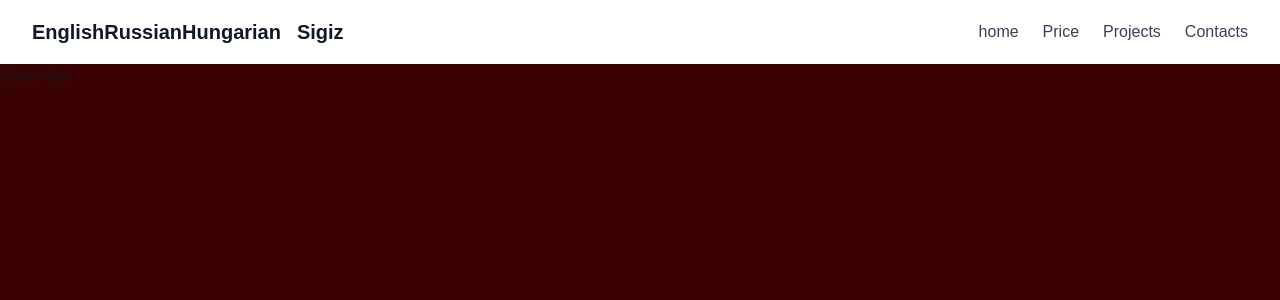
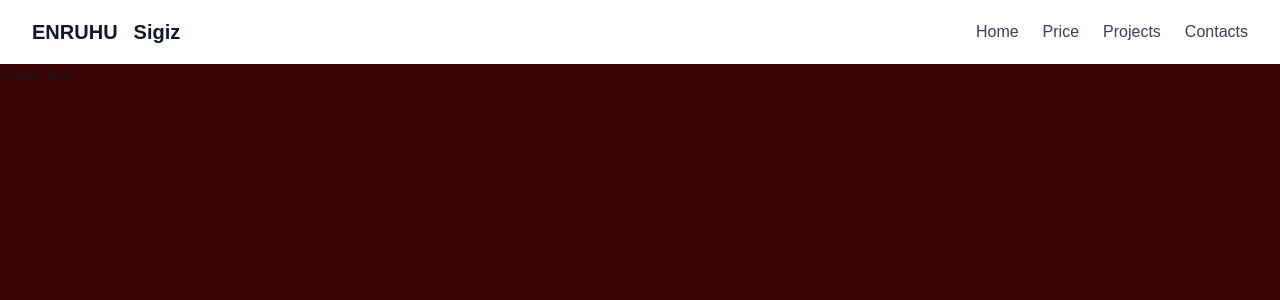
Before and after one commit to Ignitur/Portfolio, a Next.js app: page / in a window 1280 px wide. Shown: the top 300 px of the page. Built offline with nearby package versions, Linux system fonts and the light colour scheme.

Commit message:
Fixed multilingual i18n

```diff
--- a/i18n.js
+++ b/i18n.js
@@ -1,24 +1,24 @@
-import en from './public/locales/en/common.json';
-import ru from './public/locales/ru/common.json';
-import hu from './public/locales/hu/common.json';
+import en from './src/locales/en/common.json';
+import ru from './src/locales/ru/common.json';
+import hu from './src/locales/hu/common.json';
 
 import i18n from "i18next";
 import LanguageDetector from "i18next-browser-languagedetector";
-import { initReactI18next } from "react-i18next";
+import { initReactI18next, Translation } from "react-i18next";
 
 i18n
   .use(LanguageDetector)
   .use(initReactI18next)
   .init({
 		debug: true,
-    fallbackLng: "en",
+    fallbackLng: "ru",
     interpolation: {
 			escapeValue: false,
     },
 		resources: {
-			en: { common: en },
-			ru: { common: ru },
-			hu: { common: hu },
+			en: { translation: en },
+			ru: { translation: ru },
+			hu: { translation: hu },
 		},
   });
 
--- a/public/locales/hu/common.json
+++ /dev/null
@@ -1,7 +0,0 @@
-{
-	"greeting": "Hello there!",
-	"home": "Home",
-	"price": "Price",
-	"pojects": "Projects",
-	"contacts": "Contacts"
-}
--- a/src/app/Components/LangSwitch.tsx
+++ b/src/app/Components/LangSwitch.tsx
@@ -4,9 +4,9 @@ import { useTranslation } from "react-i18next"
 import "../../../i18n"
 
 const languages = [
-	{code: "en", lang: "English"},
-	{code: "ru", lang: "Russian"},
-	{code: "hu", lang: "Hungarian"},
+	{code: "en", lang: "EN"},
+	{code: "ru", lang: "RU"},
+	{code: "hu", lang: "HU"},
 ]
 
 
--- a/src/app/Components/Nav.tsx
+++ b/src/app/Components/Nav.tsx
@@ -28,13 +28,13 @@ export default function Nav() {
               {t("home")}
             </Link>
             <Link href="/pricing" className="text-gray-700 hover:text-blue-600 dark:text-gray-200">
-              Price
+              {t("price")}
             </Link>
             <Link href="/demos" className="text-gray-700 hover:text-blue-600 dark:text-gray-200">
-              Projects
+              {t("projects")}
             </Link>
             <Link href="/contact" className="text-gray-700 hover:text-blue-600 dark:text-gray-200">
-              Contacts
+              {t("contacts")}
             </Link>
           </div>
 
--- a/public/locales/en/common.json
+++ b/src/locales/en/common.json
@@ -2,6 +2,6 @@
 	"greeting": "Hello there!",
 	"home": "Home",
 	"price": "Price",
-	"pojects": "Projects",
+	"projects": "Projects",
 	"contacts": "Contacts"
 }
--- /dev/null
+++ b/src/locales/hu/common.json
@@ -0,0 +1,7 @@
+{
+	"greeting": "Hello there!",
+	"home": "Főoldal",
+	"price": "Árlista",
+	"projects": "Projektek",
+	"contacts": "Elérhetőség"
+}
--- a/public/locales/ru/common.json
+++ b/src/locales/ru/common.json
@@ -2,6 +2,6 @@
 	"greeting": "Здравствуй!",
 	"home": "Главная",
 	"price": "Цены",
-	"pojects": "Проекты",
+	"projects": "Проекты",
 	"contacts": "Контакты"
 }
```
